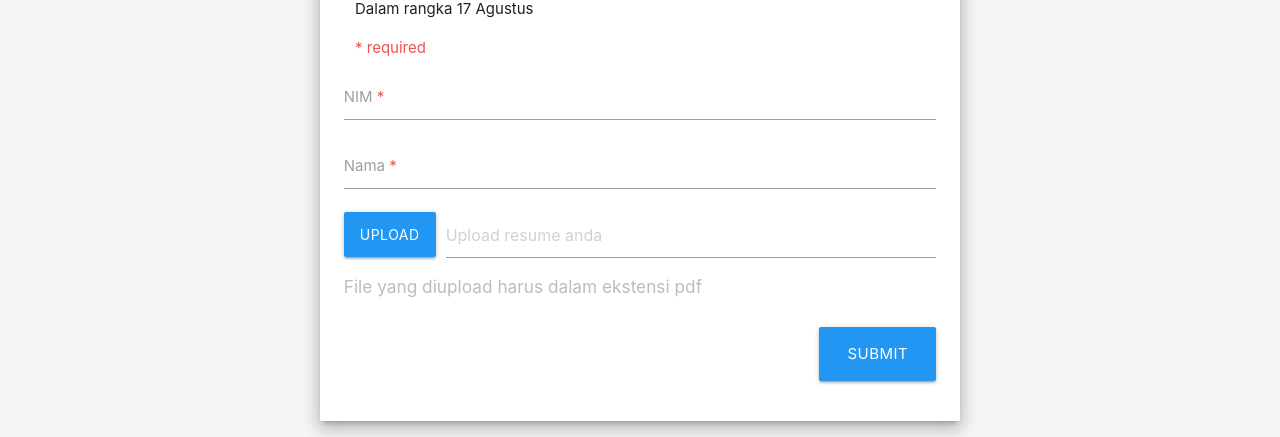
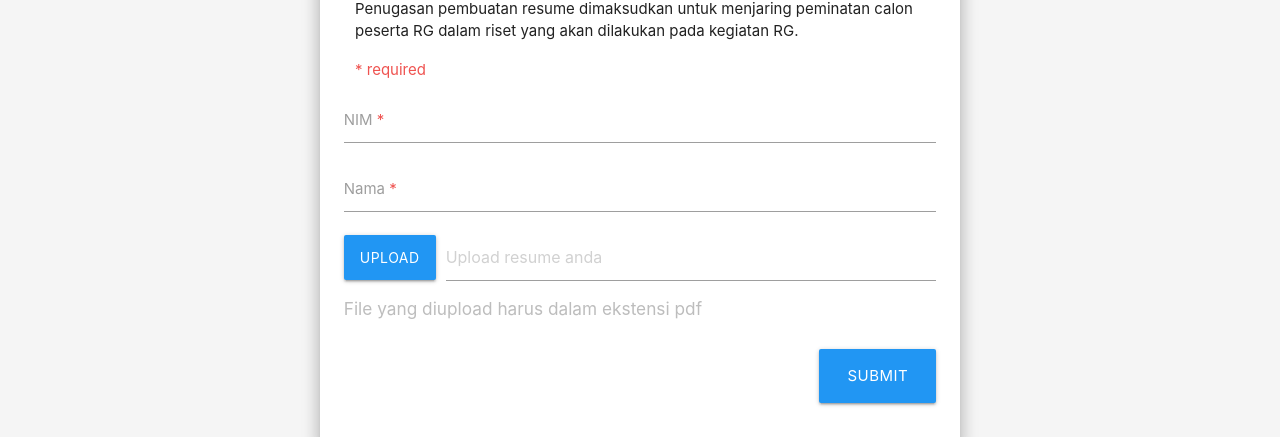
Before and after one commit to alvinmatias69/rg_upload_form, a website: page index.html in a window 1280 px wide. Shown: the part 283-720 px from the top of the page. Drawn offline with nearby package versions, Linux system fonts and the light colour scheme.

Commit message:
wording form changed

```diff
--- a/index.html
+++ b/index.html
@@ -46,7 +46,7 @@
 					<input type="hidden" name="nama_hidden" id="nama_hidden">
 					<input type="hidden" name="resume_hidden" id="resume_hidden">
 					<div id="content">
-						<p style="padding-bottom: 0.1em">Dalam rangka 17 Agustus</p>
+						<p style="padding-bottom: 0.1em">Penugasan pembuatan resume dimaksudkan untuk menjaring peminatan calon peserta RG dalam riset yang akan dilakukan pada kegiatan RG.</p>
 						<span class="red-text text-lighten-1">* required</span>
 						<div class="row">
 							<div class="input-field">
```
